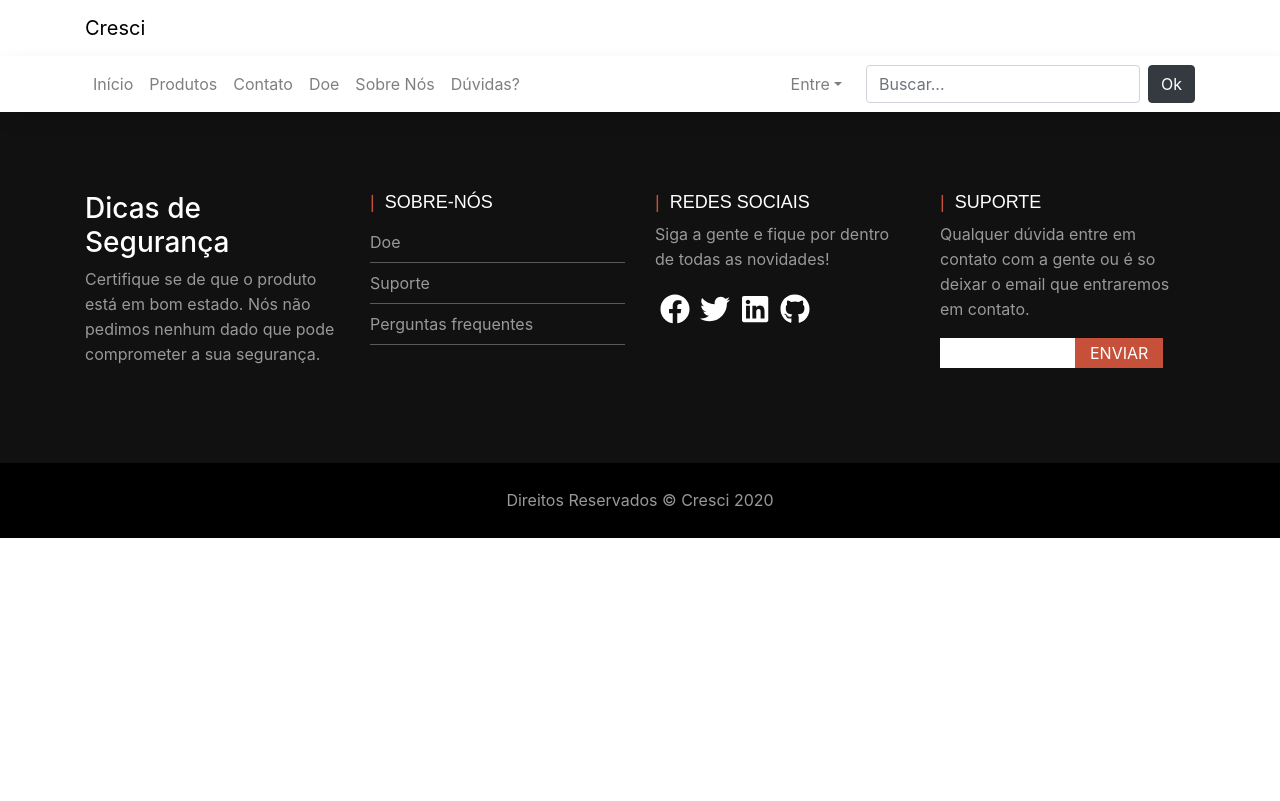
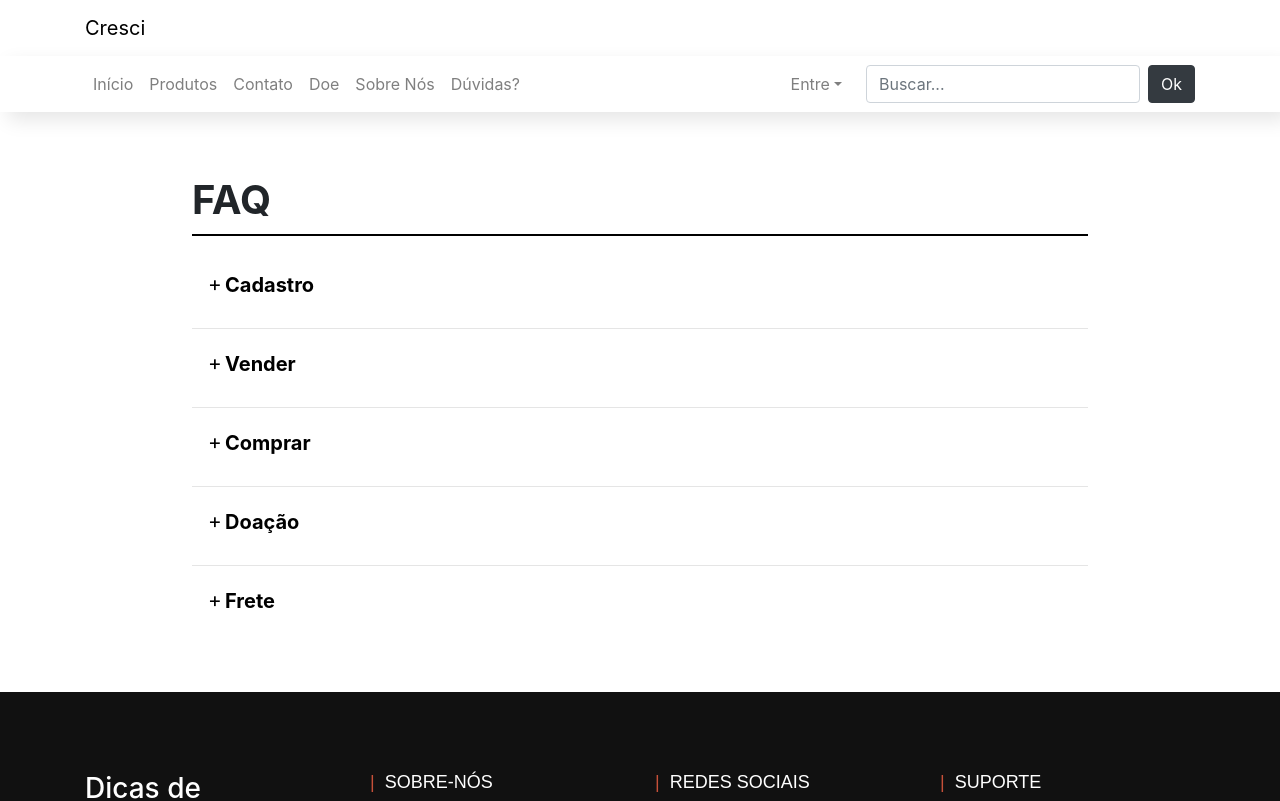
Before and after one commit to gabriellimma/cresci, an Angular app in the folder siteCresci/: page / in a window 1280 px wide. Shown: the top 801 px of the page. Built offline with nearby package versions, Linux system fonts and the light colour scheme.

Commit message:
implementing FAQ with bugs

```diff
--- a/siteCresci/src/app/app.component.html
+++ b/siteCresci/src/app/app.component.html
@@ -1,2 +1,3 @@
 <app-navbar></app-navbar>
+<app-faq></app-faq>
 <app-footer></app-footer>
--- a/siteCresci/src/app/app.module.ts
+++ b/siteCresci/src/app/app.module.ts
@@ -7,13 +7,15 @@ import { HomeComponent } from './home/home.component';
 import { NavbarComponent } from './navbar/navbar.component';
 import { FooterComponent } from './footer/footer.component';
 import { FontAwesomeModule } from '@fortawesome/angular-fontawesome';
+import { FaqComponent } from './faq/faq.component';
 
 @NgModule({
   declarations: [
     AppComponent,
     HomeComponent,
     NavbarComponent,
-    FooterComponent
+    FooterComponent,
+    FaqComponent
   ],
   imports: [
     BrowserModule,
--- /dev/null
+++ b/siteCresci/src/app/faq/faq.component.css
@@ -0,0 +1,99 @@
+/* * {
+  width: 100%;
+  margin: 0 auto;
+  padding: 0;
+} */
+
+.card {
+  /* border-radius: 10em solid; */
+  border-collapse: 2px solid collapse;
+  border: none;
+  /* border-bottom: 1px solid rgba(0, 0, 0, 0.125); */
+  padding-left: 20px;
+  /* background-clip: border-box; */
+}
+
+.btn-link {
+  position: relative;
+}
+/* + e - */
+
+.btn-link::before {
+  content: "+";
+  font-size: 1.3em;
+  position: absolute;
+  left: -5px;
+  margin: auto 0;
+  top: 0.5px;
+  color: #000;
+}
+
+.card-body .btn-link::before {
+  top: 0;
+}
+
+.button-oppen::before {
+  content: "-";
+}
+
+.card .btn-link {
+  text-align: left;
+  text-decoration: none;
+}
+
+.card-header {
+  background-clip: border-box;
+}
+
+.card-body {
+  /* border-radius: 5em; */
+  background-clip: border-box;
+}
+
+#headingOne,
+#headingTwo,
+#headingThree,
+#headingFour,
+#headingFive {
+  border-radius: 1em;
+  box-shadow: 0px 1px 10px grey;
+}
+
+#accordion {
+  width: 70%;
+  margin: auto;
+  margin-top: 4em;
+  margin-bottom: 4em;
+}
+
+h3,
+h4,
+/* h5 {
+  font-family: "nixie one";
+} */
+
+h3,
+h4 {
+  font-size: 20px;
+  font-weight: bold;
+  color: #000;
+}
+
+h5 {
+  font-weight: bold;
+}
+
+h1 {
+  font-weight: bold;
+  border-bottom: #000 solid 2px;
+  padding-bottom: 10px;
+  margin-bottom: 30px;
+}
+
+a {
+  color: #000;
+}
+
+/* span {
+  font-family: "nixie one";
+} */
--- /dev/null
+++ b/siteCresci/src/app/faq/faq.component.html
@@ -0,0 +1,224 @@
+<div id="contanier-flex">
+  <div id="accordion">
+    <h1>FAQ</h1>
+    <div class="card">
+      <!-- <div class="card-header" id="headingOne"> -->
+      <!-- <h5 class="mb-0"> -->
+      <button
+        class="btn btn-link collapsed"
+        data-toggle="collapse"
+        data-target="#collapseOne"
+        aria-expanded="true"
+        aria-controls="collapseOne"
+      >
+        <h3>Cadastro</h3>
+      </button>
+      <!-- </h5> -->
+      <!-- </div> -->
+
+      <div
+        id="collapseOne"
+        class="collapse"
+        aria-labelledby="headingOne"
+        data-parent="#accordion"
+      >
+        <div class="card-body">
+          <h5>Como faço pra cadastrar?</h5>
+          <span>
+            <a href="#">
+              Clique aqui para registrar sua conta.
+            </a></span
+          >
+
+          <br />
+          <br />
+
+          <h5>Esqueci minha senha, e agora?</h5>
+          <span>
+            Basta ir no login, digitar seu e-mail de usuário e clicar no esqueci
+            minha senha. Você receberá um e-mail com o passo a passo para
+            redefinir a sua senha.</span
+          >
+        </div>
+      </div>
+    </div>
+    <hr />
+    <div class="card">
+      <!-- <div class="card-header" id="headingTwo"> -->
+      <!-- <h5 class="mb-0"> -->
+      <button
+        class="btn btn-link collapsed"
+        data-toggle="collapse"
+        data-target="#collapseTwo"
+        aria-expanded="false"
+        aria-controls="collapseTwo"
+      >
+        <h4>Vender</h4>
+      </button>
+      <!-- </h5> -->
+      <!-- </div> -->
+
+      <div
+        id="collapseTwo"
+        class="collapse"
+        aria-labelledby="headingTwo"
+        data-parent="#accordion"
+      >
+        <div class="card-body">
+          <h5>Como faço pra vender?</h5>
+          <br /><br />
+          <h5>Quem pode vender?</h5>
+          <span
+            >Pessoas que tem itens infantis semi novos ou novos e queira
+            vendê-los.</span
+          >
+          <br /><br />
+          <h5>O que posso vender?</h5>
+          <span>Roupinhas, sapatinhos e artigos infantis.</span>
+          <br /><br />
+          <h5>O que não posso vender?</h5>
+          <span> Brinquedos, itens de higienização e móveis.</span>
+          <br /><br />
+          <h5>Como deve ser a mercadoria?</h5>
+          <span>
+            Novas ou semi novas, sem rasgos, sem bolinhas e nem
+            desgastados.</span
+          >
+        </div>
+      </div>
+    </div>
+    <hr />
+    <div class="card">
+      <!-- <div class="card-header" id="headingThree"> -->
+      <!-- <h5 class="mb-0"> -->
+      <button
+        class="btn btn-link collapsed"
+        data-toggle="collapse"
+        data-target="#collapseThree"
+        aria-expanded="false"
+        aria-controls="collapseThree"
+      >
+        <h4>Comprar</h4>
+      </button>
+      <!-- </h5> -->
+      <!-- </div> -->
+      <div
+        id="collapseThree"
+        class="collapse"
+        aria-labelledby="headingThree"
+        data-parent="#accordion"
+      >
+        <div class="card-body">
+          <h5>Como faço pra comprar?</h5>
+          <span>
+            Basta se cadastrar, logar, escolher o item que queira comprar,
+            colocar no carrinho e finalizar a compra.</span
+          >
+          <br /><br />
+          <h5>Quais são as formas de pagamento?</h5>
+          <span
+            >Cartão de crédito (cadastre os dados do cartão no momento da
+            finalização da compra) ou boleto bancário (imprima o boleto através
+            do botão gerar boleto na finalização da compra).</span
+          >
+        </div>
+      </div>
+    </div>
+    <hr />
+    <div class="card">
+      <!-- <div class="card-header" id="headingFour"> -->
+      <!-- <h5 class="mb-0"> -->
+      <button
+        class="btn btn-link collapsed"
+        data-toggle="collapse"
+        data-target="#collapseFour"
+        aria-expanded="false"
+        aria-controls="collapseFour"
+      >
+        <h4>Doação</h4>
+      </button>
+      <!-- </h5> -->
+      <!-- </div> -->
+      <div
+        id="collapseFour"
+        class="collapse"
+        aria-labelledby="headingFour"
+        data-parent="#accordion"
+      >
+        <div class="card-body">
+          <h5>O que pode ser doado?</h5>
+          <span
+            >Brinquedos novos ou usados mas que não estejam danificados.</span
+          >
+          <br /><br />
+          <h5>Pra quem vai as doações?</h5>
+          <span
+            >As doações são enviadas para o Abrigo X e para o hospital Y que
+            tratam crianças com câncer.</span
+          >
+          <br /><br />
+          <h5>Como posso doar?</h5>
+          <span
+            >Para doar deixe seu telefone e e-mail de contato no formulário da
+            página doar, que entraremos em contato para vermos a melhor forma
+            possível de receber sua doação.</span
+          >
+        </div>
+      </div>
+    </div>
+    <hr />
+    <div class="card">
+      <!-- <div class="card-header" id="headingFive"> -->
+      <!-- <h5 class="mb-0"> -->
+      <button
+        class="btn btn-link collapsed"
+        data-toggle="collapse"
+        data-target="#collapseFive"
+        aria-expanded="false"
+        aria-controls="collapseFive"
+      >
+        <h4>Frete</h4>
+      </button>
+      <!-- </h5> -->
+      <!-- </div> -->
+      <div
+        id="collapseFive"
+        class="collapse"
+        aria-labelledby="headingFive"
+        data-parent="#accordion"
+      >
+        <div class="card-body">
+          <h5>Qual a taxa do frete?</h5>
+          <span>
+            No campo de finalizar a compra, digite seu CEP que ele mostrara o
+            valor cobrado mediante ao seu endereço de entrega.</span
+          >
+          <br /><br />
+          <h5>Pago o frete para doar?</h5>
+          <span>Não, para as doações o frete é isento.</span>
+          <br /><br />
+          <h5>Como acompanho meu pedido?</h5>
+          <span>
+            Após finalizado o pedido, é gerado um código de rastreamento que
+            pode ser monitorado no site dos correios após 24 horas da
+            confirmação de pagamento.</span
+          >
+          <br /><br />
+          <h5>Onde coloco o código de rastreamento?</h5>
+          <span>
+            Na página principal do site dos
+            <a
+              href="https://www.correios.com.br/enviar-e-receber/ferramentas/calculador-remoto-de-precos-e-prazos"
+              style="color: blue;"
+              target="_blank"
+            >
+              correios
+            </a>
+            , tem a opção acompanhe seu objeto, digite seu código de
+            rastreamento e clique na lupa pra pesquisar.</span
+          >
+        </div>
+      </div>
+    </div>
+  </div>
+</div>
--- /dev/null
+++ b/siteCresci/src/app/faq/faq.component.ts
@@ -0,0 +1,15 @@
+import { Component, OnInit } from '@angular/core';
+
+@Component({
+  selector: 'app-faq',
+  templateUrl: './faq.component.html',
+  styleUrls: ['./faq.component.css']
+})
+export class FaqComponent implements OnInit {
+
+  constructor() { }
+
+  ngOnInit(): void {
+  }
+
+}
--- a/siteCresci/src/index.html
+++ b/siteCresci/src/index.html
@@ -25,4 +25,13 @@
     integrity="sha384-wfSDF2E50Y2D1uUdj0O3uMBJnjuUD4Ih7YwaYd1iqfktj0Uod8GCExl3Og8ifwB6"
     crossorigin="anonymous"
   ></script>
+  <script>
+    const buttonLink = document.querySelectorAll(".btn-link");
+
+    [...buttonLink].map((button) => {
+      button.addEventListener("click", () =>
+        button.classList.toggle("button-oppen")
+      );
+    });
+  </script>
 </html>
```
Also changed, not shown: 1 other file (tests, documents, lock files or other folders).
